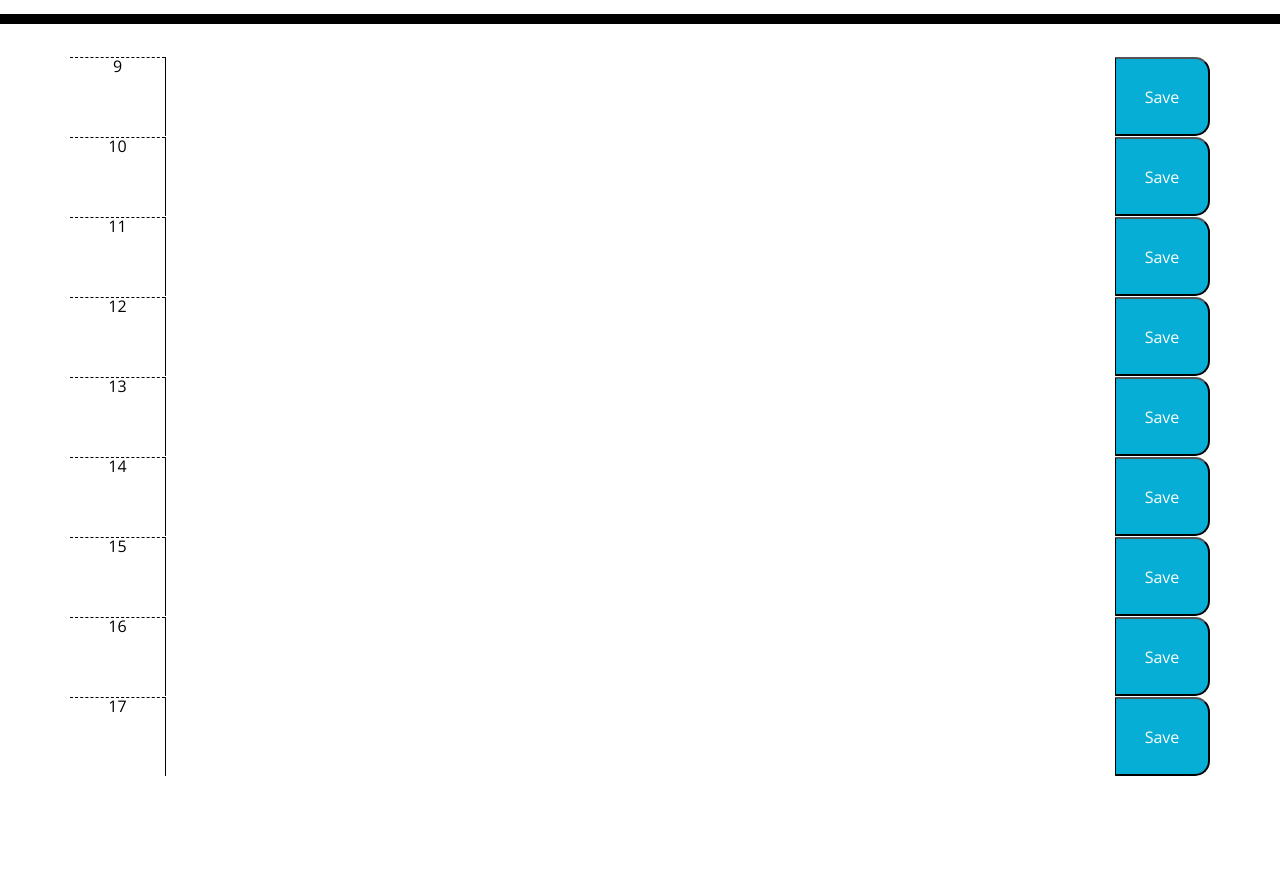
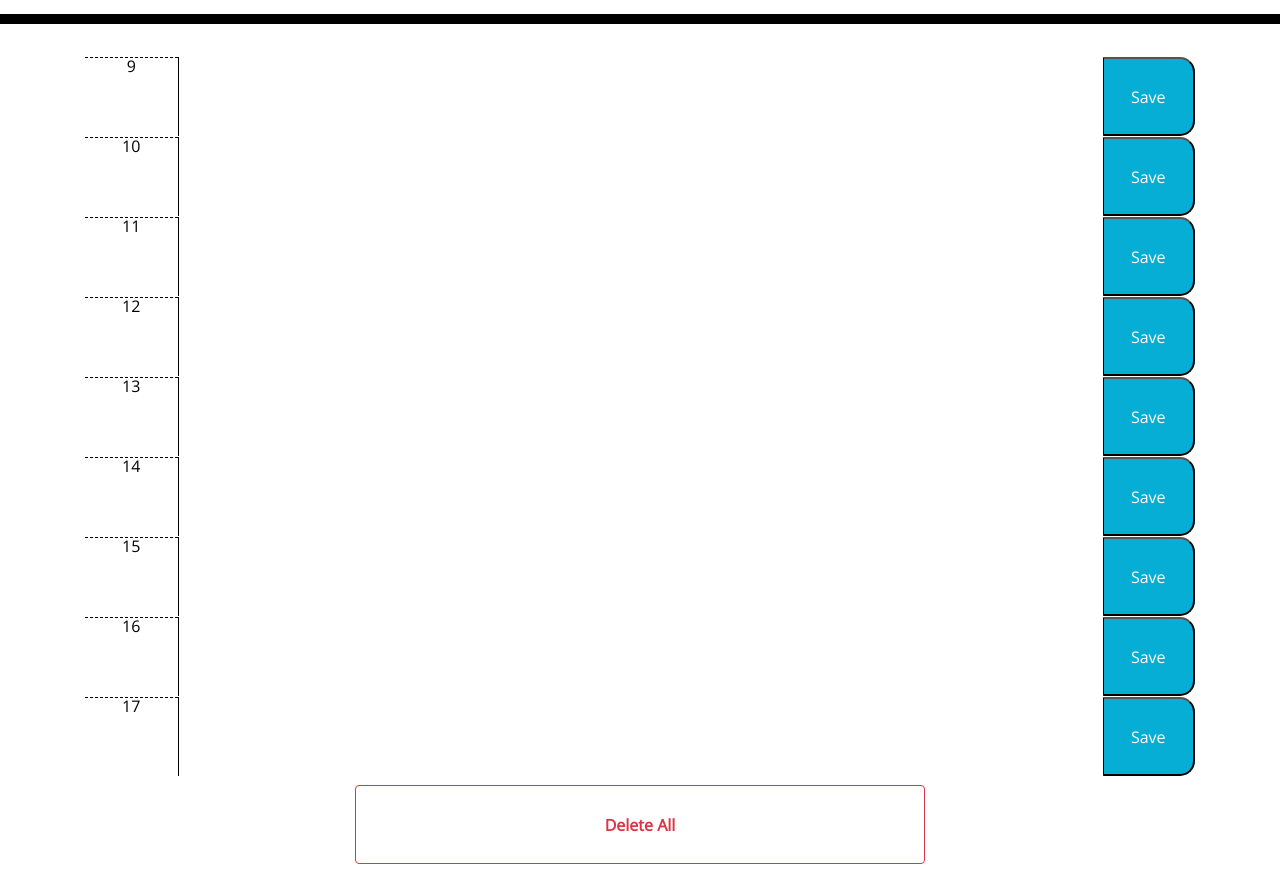
Before and after one commit to AShariat/work-day-scheduler, a plain HTML site: page index.html in a window 1280 px wide. Shown: the part 280-1152 px from the top of the page. Before the commit the page ends 1056 px from the top, so only its background shows below. Drawn offline with nearby package versions, Linux system fonts and the light colour scheme.

Commit message:
added delete all button

```diff
--- a/assets/js/script.js
+++ b/assets/js/script.js
@@ -9,7 +9,7 @@ setInterval(function() {
 for (var i = 0; i < 9; i++) {
   var workHour = $('<div></div>');
   $(workHour).addClass('row time-block');
-  $('main').append(workHour);
+  $('#schedule').append(workHour);
   var workHourTime = $('<div></div>');
   $(workHourTime).addClass('col-1 hour').text(i+9);
   $(workHour).append(workHourTime);
--- a/index.html
+++ b/index.html
@@ -27,7 +27,12 @@
       <p class="lead">A simple calendar app for scheduling your work day</p>
       <p id="currentDay" class="lead"></p>
     </header>
-    <main id="schedule" class="container"></main>
+    <main class="container">
+      <div id="schedule" class="container"></div>
+      <div class="row justify-content-center my-2">
+        <button type="button" class="col-6 btn btn-outline-danger p-2 font-weight-bold">Delete All</button>
+      </div>
+    </main>
     <script src="https://code.jquery.com/jquery-3.4.1.min.js"></script>
     <script src="https://cdnjs.cloudflare.com/ajax/libs/moment.js/2.24.0/moment.min.js"></script>
     <script src="./assets/js/script.js"></script>
```
